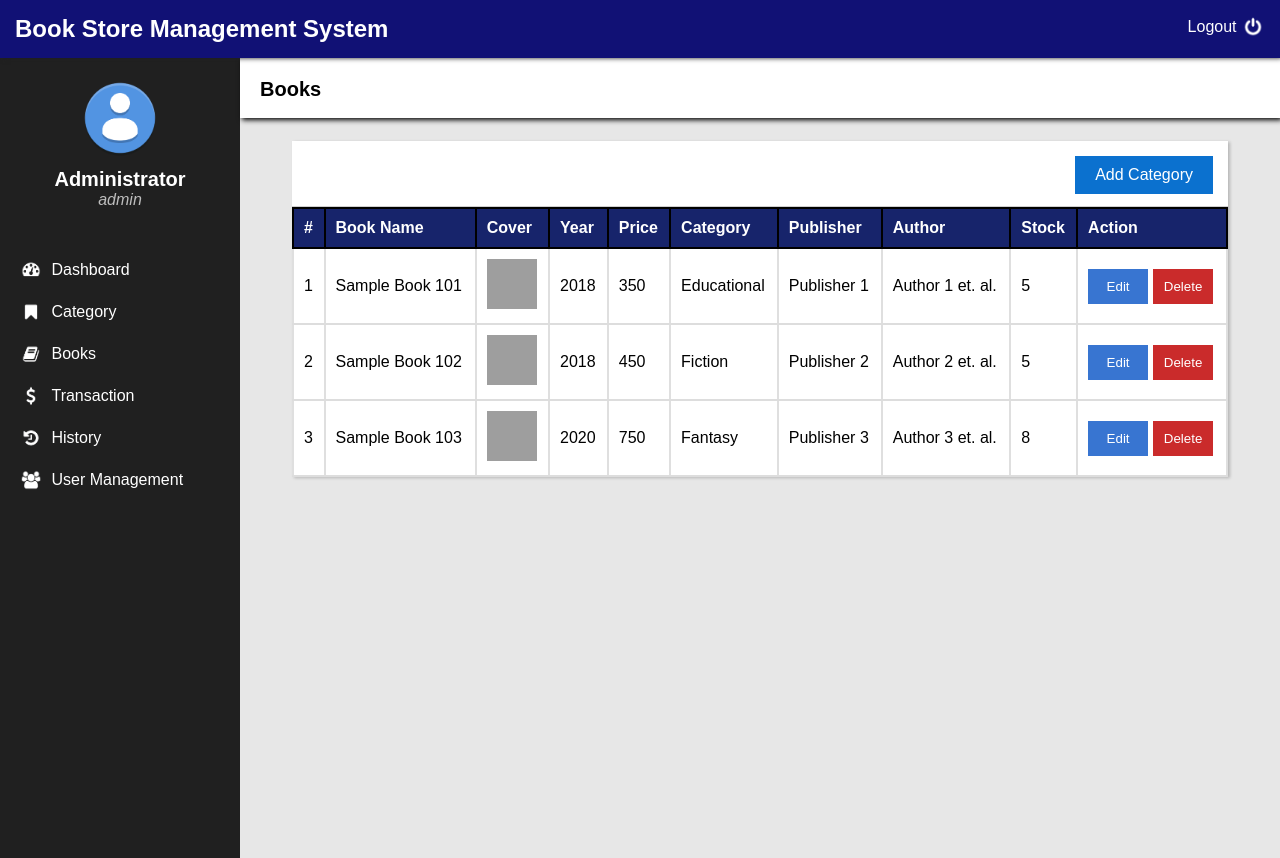
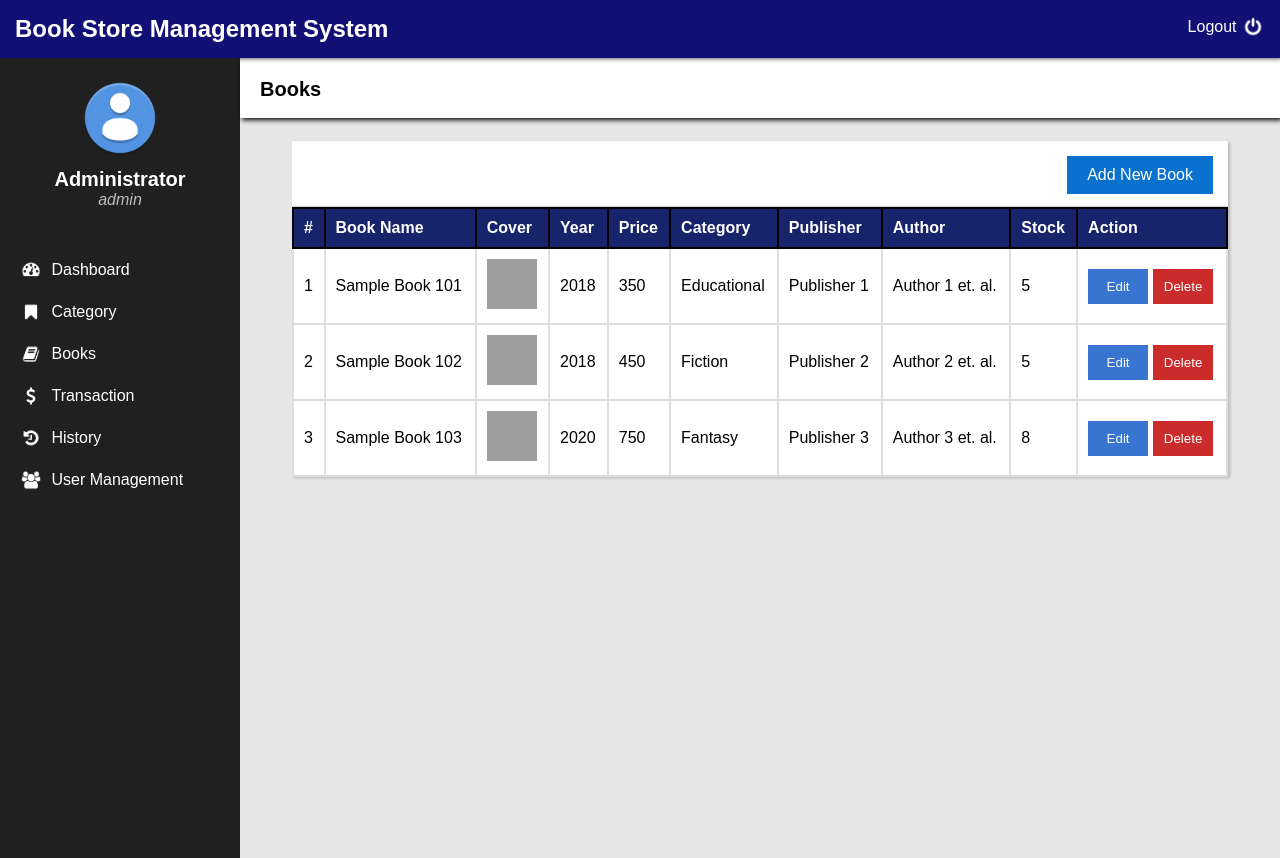
Before and after one commit to MasterThe8/Project_PW, a PHP site: page /application/book/book.php in a window 1280 px wide. Run offline with PHP 8.4, Linux system fonts and the light colour scheme; a user stored in the database is signed in; data comes from the database, SQL or seed files in the repository; grey boxes are pictures that could not be loaded.

Commit message:
Fix Kelarrr

```diff
--- a/application/book/book.php
+++ b/application/book/book.php
@@ -255,7 +255,7 @@ require_once '../../connection.php';
             <div class="main-content">
                 <div class="content">
                     <div class="content-head">
-                        <button onclick="addBook()">Add Category</button>
+                        <button onclick="addBook()">Add New Book</button>
                     </div>
                     <div class="table-category">
                     <table>
```
